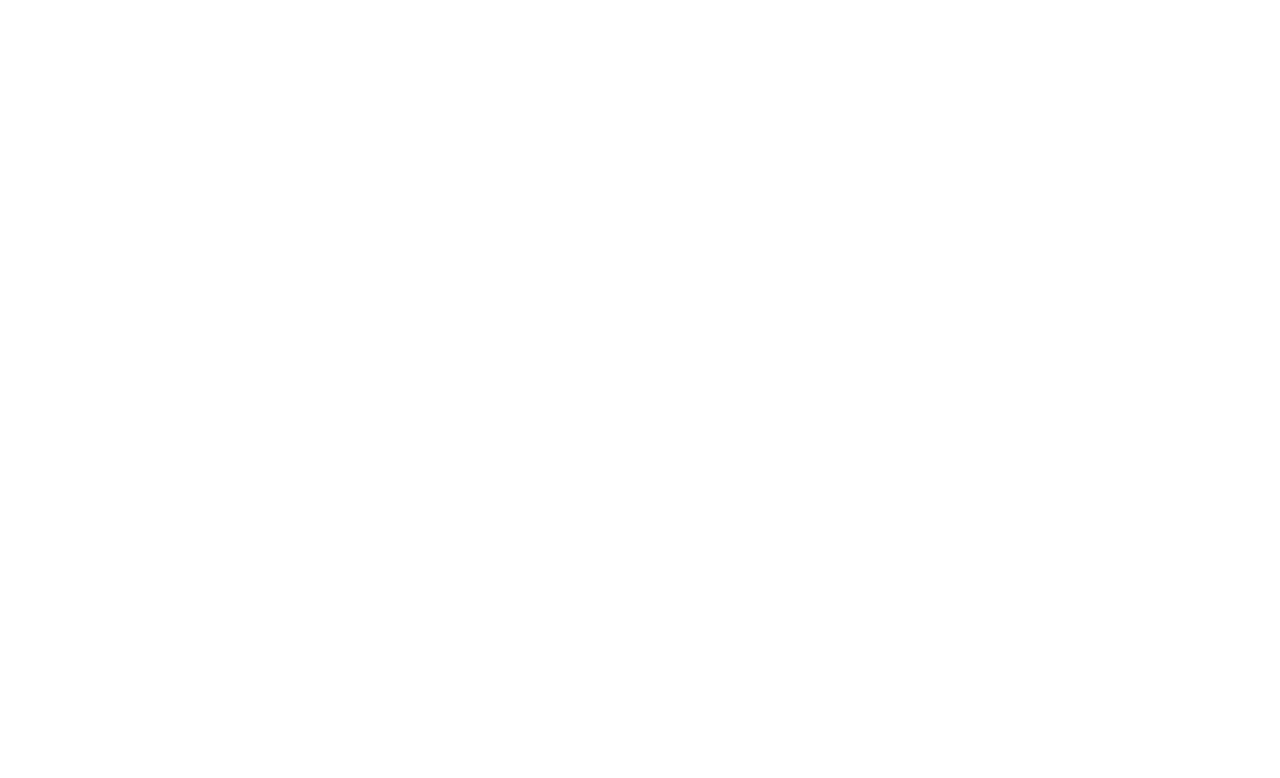
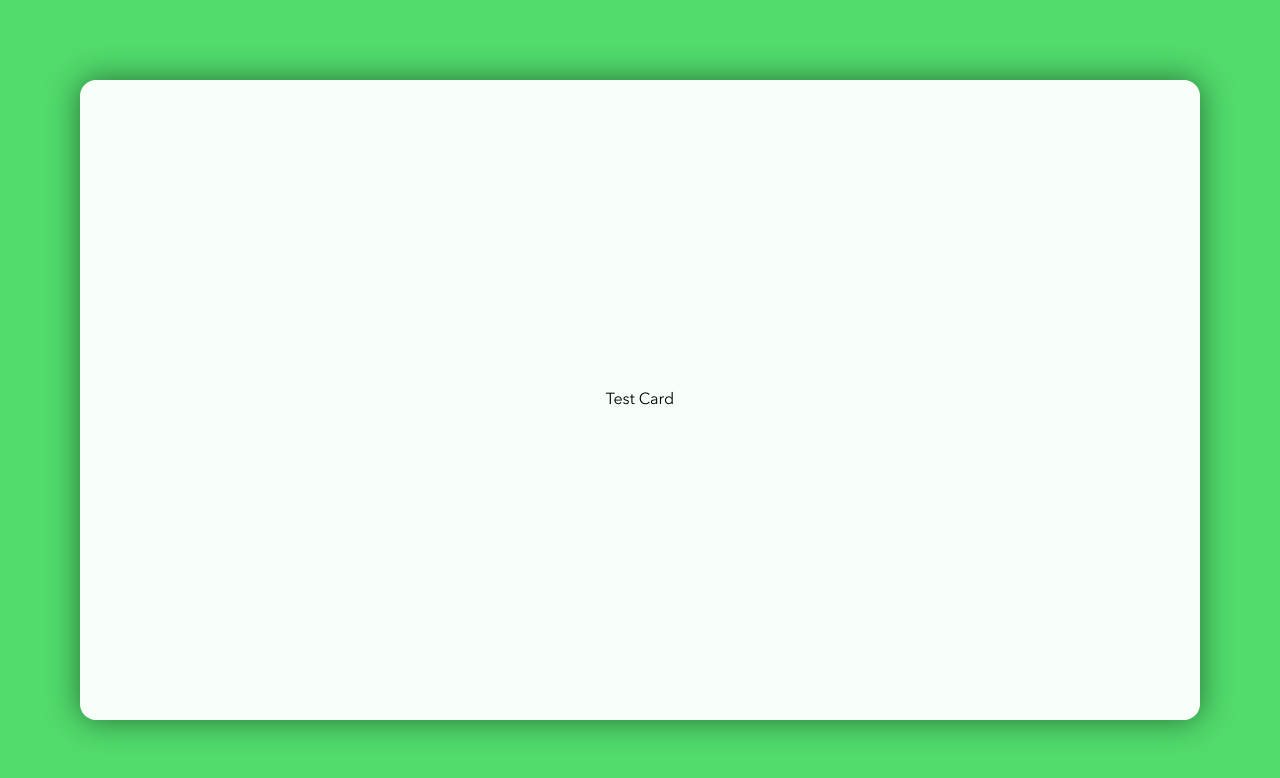
Before and after one commit to mikesdc/brnstn_ecostar, a React (Create React App) app in the folder client/: page / in a window 1280 px wide. Shown: the top 778 px of the page. Built offline with nearby package versions, Linux system fonts and the light colour scheme.

Commit message:
added test card

```diff
--- a/client/src/pages/Main/Main.jsx
+++ b/client/src/pages/Main/Main.jsx
@@ -1,5 +1,6 @@
 import "./Main.scss";
 import Header from "../../components/Header/Header";
+import Footer from "../../components/Footer/Footer";
 
 const API_URL = process.env.REACT_APP_API_URL;
 
@@ -7,6 +8,10 @@
   return (
     <>
       <Header />
+      <main className="main">
+        <div className="main__card-example">Test Card</div>
+      </main>
+      <Footer />
     </>
   );
 }
--- a/client/src/pages/Main/Main.scss
+++ b/client/src/pages/Main/Main.scss
@@ -2,3 +2,24 @@
 @use "../../styles/partials/mixins" as *;
 
 @import "../../styles/partials/global";
+
+.main {
+  display: flex;
+  flex-direction: row;
+  background-color: $green-main;
+  width: 100vw;
+  height: 100vh;
+
+&__card-example {
+  display: flex;
+  justify-content: center;
+  align-items: center;
+  flex-grow: 1;
+  width: 10rem;
+  background-color: $green-white;
+  margin: 5rem 5rem;
+  border-radius: 1rem;
+  box-shadow: 0 0 2rem rgba(0, 0, 0, 0.5);
+}
+
+}
```
